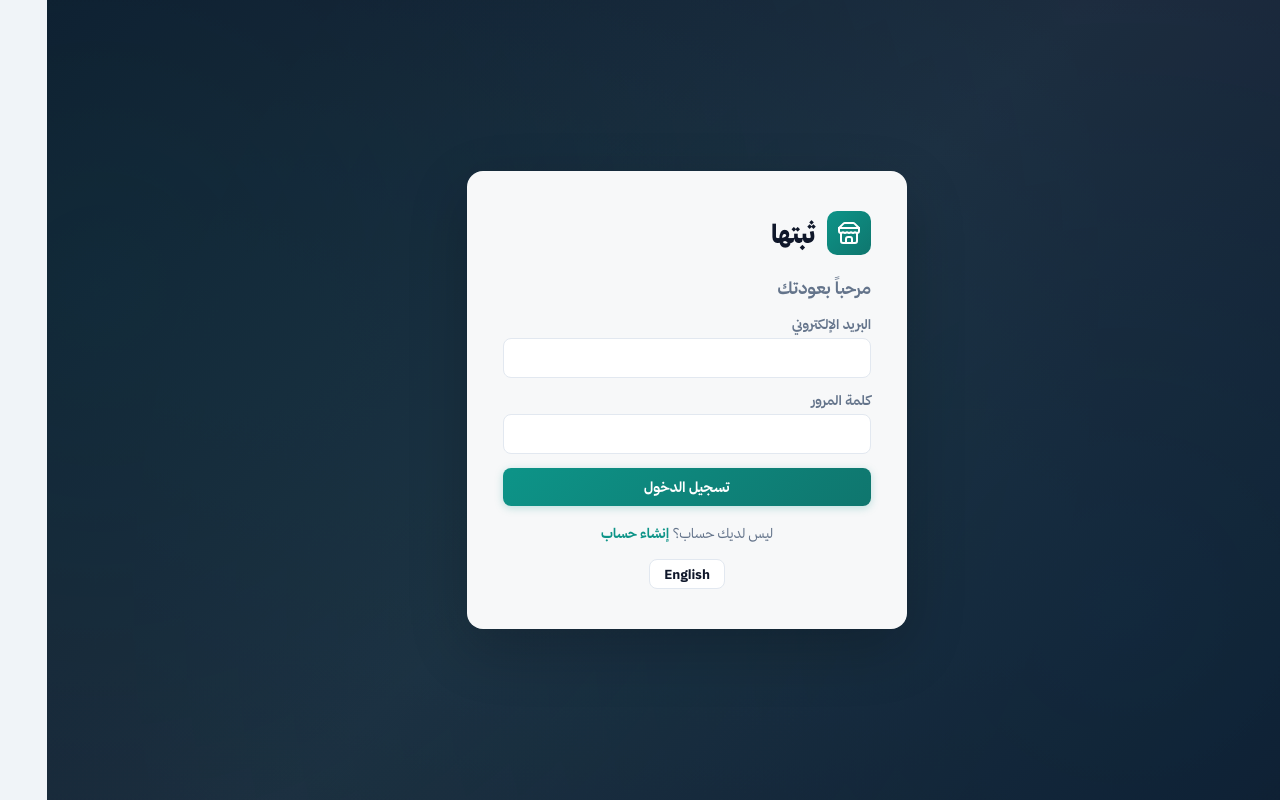
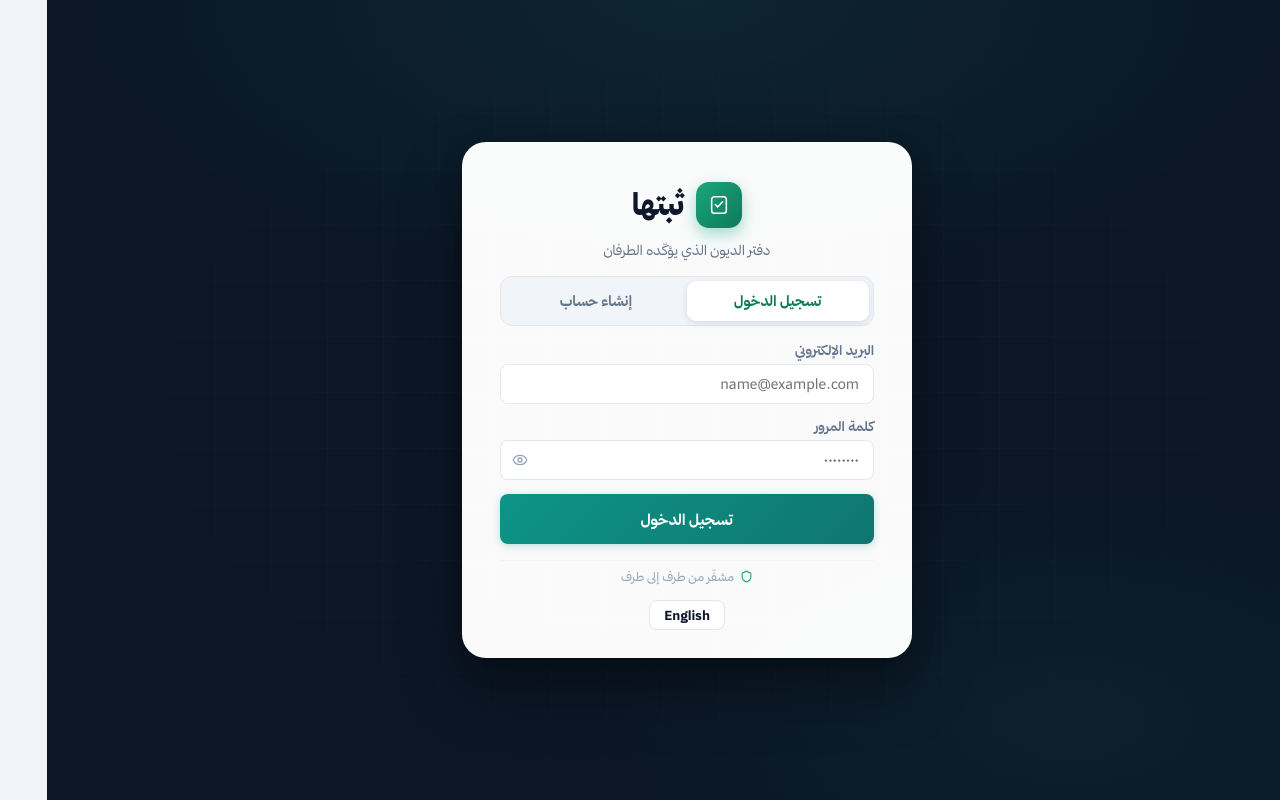
Before and after one commit to aimanalhazmi/thabetha, a React (Vite) app in the folder frontend/: page /auth in a window 1280 px wide. Built offline with nearby package versions, Linux system fonts and the light colour scheme; no server answers.

Commit message:
feat(auth): polish login and signup UI

```diff
--- a/frontend/src/pages/AuthPage.tsx
+++ b/frontend/src/pages/AuthPage.tsx
@@ -1,4 +1,4 @@
-import { Mail, Store, UserRound } from 'lucide-react';
+import { AlertCircle, Eye, EyeOff, Mail, Shield, Store, UserRound } from 'lucide-react';
 import { useState } from 'react';
 import { useNavigate } from 'react-router-dom';
 import { useAuth } from '../contexts/AuthContext';
@@ -25,6 +25,7 @@ export function AuthPage({ language, onToggleLanguage }: Props) {
   const [phone, setPhone] = useState('');
   const [taxId, setTaxId] = useState('');
   const [commercialReg, setCommercialReg] = useState('');
+  const [showPassword, setShowPassword] = useState(false);
 
   const tr = (key: Parameters<typeof t>[1]) => t(language, key);
 
@@ -74,16 +75,25 @@ export function AuthPage({ language, onToggleLanguage }: Props) {
     setError('');
   }
 
+  const isSignupActive = mode === 'signup-type' || mode === 'signup-form';
+
   return (
     <div className="auth-page">
       <div className="auth-card">
-        <div className="auth-brand">
-          <div className="brand-icon">
-            <Store size={24} />
+
+        {/* ── Logo ── */}
+        <div className="auth-brand-row">
+          <div className="auth-logo-icon">
+            <svg width="22" height="22" viewBox="0 0 24 24" fill="none">
+              <rect x="4" y="3" width="16" height="18" rx="3" stroke="white" strokeWidth="1.7" />
+              <path d="M8 11.5l2.5 2.5L16 8.5" stroke="white" strokeWidth="1.7" strokeLinecap="round" strokeLinejoin="round" />
+            </svg>
           </div>
-          <h1>{tr('appName')}</h1>
+          <h1 className="auth-app-name">{tr('appName')}</h1>
         </div>
+        <p className="auth-tagline">{tr('tagline')}</p>
 
+        {/* ── Verify mode ── */}
         {mode === 'verify' ? (
           <div className="verify-screen">
             <div className="verify-icon">
@@ -91,9 +101,7 @@ export function AuthPage({ language, onToggleLanguage }: Props) {
             </div>
             <h2>{tr('emailVerification')}</h2>
             <p>{tr('emailVerificationDesc')}</p>
-            <p style={{ fontSize: '0.8rem', color: '#64748b' }}>
-              {tr('inbucketDevHint')}
-            </p>
+            <p className="verify-hint">{tr('inbucketDevHint')}</p>
             <button
               className="primary-button"
               onClick={() => { setMode('signin'); setError(''); }}
@@ -101,12 +109,39 @@ export function AuthPage({ language, onToggleLanguage }: Props) {
               {tr('backToSignIn')}
             </button>
           </div>
-        ) : mode === 'signup-type' ? (
+        ) : (
           <>
-            <h2>{tr('selectAccountType')}</h2>
-            <p style={{ color: '#64748b', marginTop: '-0.25rem' }}>{tr('selectAccountTypeDesc')}</p>
+            {/* ── Tab switcher ── */}
+            <div className="auth-tabs">
+              <button
+                type="button"
+                className={mode === 'signin' ? 'auth-tab active' : 'auth-tab'}
+                onClick={() => { setMode('signin'); resetSignup(); setError(''); }}
+              >
+                {tr('signIn')}
+              </button>
+              <button
+                type="button"
+                className={isSignupActive ? 'auth-tab active' : 'auth-tab'}
+                onClick={() => { if (mode === 'signin') { setMode('signup-type'); setError(''); } }}
+              >
+                {tr('signUp')}
+              </button>
+              <span className="auth-tab-indicator" data-pos={mode === 'signin' ? '0' : '1'} />
+            </div>
 
-            {error && <div className="message error">{error}</div>}
+            {/* ── Account type selection ── */}
+            {mode === 'signup-type' && (
+              <>
+                <h2 className="auth-step-title">{tr('selectAccountType')}</h2>
+                <p className="auth-step-sub">{tr('selectAccountTypeDesc')}</p>
+
+                {error && (
+                  <div className="auth-error">
+                    <AlertCircle size={15} />
+                    <span>{error}</span>
+                  </div>
+                )}
 
                 <div className="account-type-grid">
                   <button
@@ -136,42 +171,64 @@ export function AuthPage({ language, onToggleLanguage }: Props) {
                 >
                   {tr('continueAction')}
                 </button>
-
-            <p className="auth-toggle">
-              {tr('alreadyHaveAccount')}{' '}
-              <button
-                className="link-button"
-                onClick={() => { setMode('signin'); resetSignup(); }}
-              >
-                {tr('signIn')}
-              </button>
-            </p>
               </>
-        ) : (
-          <>
-            <h2>{mode === 'signin' ? tr('welcomeBack') : tr('createAccount')}</h2>
-            {mode === 'signup-form' && accountType && (
-              <p style={{ color: '#64748b', marginTop: '-0.25rem' }}>
-                {accountType === 'creditor' ? tr('shopOwner') : tr('customer')}
-                {' · '}
-                <button className="link-button" onClick={() => setMode('signup-type')}>{tr('back')}</button>
-              </p>
             )}
 
-            {error && <div className="message error">{error}</div>}
+            {/* ── Sign-in / Sign-up forms ── */}
+            {(mode === 'signin' || mode === 'signup-form') && (
+              <>
+                {mode === 'signup-form' && accountType && (
+                  <div className="auth-signup-context">
+                    <span className="auth-signup-role">
+                      {accountType === 'creditor' ? tr('shopOwner') : tr('customer')}
+                    </span>
+                    <button type="button" className="link-button" onClick={() => setMode('signup-type')}>
+                      {tr('back')}
+                    </button>
+                  </div>
+                )}
+
+                {error && (
+                  <div className="auth-error">
+                    <AlertCircle size={15} />
+                    <span>{error}</span>
+                  </div>
+                )}
 
                 {mode === 'signin' ? (
                   <form onSubmit={(e) => void handleSignIn(e)} className="auth-form">
                     <label className="field">
                       <span>{tr('email')}</span>
-                  <input type="email" required value={email} onChange={(e) => setEmail(e.target.value)} />
+                      <input
+                        type="email"
+                        required
+                        value={email}
+                        onChange={(e) => setEmail(e.target.value)}
+                        placeholder="name@example.com"
+                      />
                     </label>
                     <label className="field">
                       <span>{tr('password')}</span>
-                  <input type="password" required value={password} onChange={(e) => setPassword(e.target.value)} />
+                      <div className="password-field">
+                        <input
+                          type={showPassword ? 'text' : 'password'}
+                          required
+                          value={password}
+                          onChange={(e) => setPassword(e.target.value)}
+                          placeholder="••••••••"
+                        />
+                        <button
+                          type="button"
+                          className="eye-toggle"
+                          onClick={() => setShowPassword((s) => !s)}
+                          tabIndex={-1}
+                        >
+                          {showPassword ? <EyeOff size={16} /> : <Eye size={16} />}
+                        </button>
+                      </div>
                     </label>
                     <button type="submit" className="primary-button" disabled={loading}>
-                  {loading ? '...' : tr('signIn')}
+                      {loading ? <span className="auth-spinner" /> : tr('signIn')}
                     </button>
                   </form>
                 ) : (
@@ -182,15 +239,44 @@ export function AuthPage({ language, onToggleLanguage }: Props) {
                     </label>
                     <label className="field">
                       <span>{tr('phone')}</span>
-                  <input type="tel" required value={phone} onChange={(e) => setPhone(e.target.value)} placeholder={tr('phonePlaceholder')} />
+                      <input
+                        type="tel"
+                        required
+                        value={phone}
+                        onChange={(e) => setPhone(e.target.value)}
+                        placeholder={tr('phonePlaceholder')}
+                      />
                     </label>
                     <label className="field">
                       <span>{tr('email')}</span>
-                  <input type="email" required value={email} onChange={(e) => setEmail(e.target.value)} />
+                      <input
+                        type="email"
+                        required
+                        value={email}
+                        onChange={(e) => setEmail(e.target.value)}
+                        placeholder="name@example.com"
+                      />
                     </label>
                     <label className="field">
                       <span>{tr('password')}</span>
-                  <input type="password" required minLength={6} value={password} onChange={(e) => setPassword(e.target.value)} />
+                      <div className="password-field">
+                        <input
+                          type={showPassword ? 'text' : 'password'}
+                          required
+                          minLength={6}
+                          value={password}
+                          onChange={(e) => setPassword(e.target.value)}
+                          placeholder="••••••••"
+                        />
+                        <button
+                          type="button"
+                          className="eye-toggle"
+                          onClick={() => setShowPassword((s) => !s)}
+                          tabIndex={-1}
+                        >
+                          {showPassword ? <EyeOff size={16} /> : <Eye size={16} />}
+                        </button>
+                      </div>
                     </label>
 
                     {accountType === 'creditor' && (
@@ -207,30 +293,26 @@ export function AuthPage({ language, onToggleLanguage }: Props) {
                     )}
 
                     <button type="submit" className="primary-button" disabled={loading}>
-                  {loading ? '...' : tr('signUp')}
+                      {loading ? <span className="auth-spinner" /> : tr('signUp')}
                     </button>
                   </form>
                 )}
-
-            <p className="auth-toggle">
-              {mode === 'signin' ? tr('dontHaveAccount') : tr('alreadyHaveAccount')}
-              {' '}
-              <button
-                className="link-button"
-                onClick={() => {
-                  if (mode === 'signin') { setMode('signup-type'); setError(''); }
-                  else { setMode('signin'); resetSignup(); }
-                }}
-              >
-                {mode === 'signin' ? tr('signUp') : tr('signIn')}
-              </button>
-            </p>
+              </>
+            )}
           </>
         )}
 
+        {/* ── Trust badge ── */}
+        <div className="auth-trust">
+          <Shield size={13} />
+          <span>{language === 'ar' ? 'مشفّر من طرف إلى طرف' : 'End-to-end encrypted'}</span>
+        </div>
+
+        {/* ── Language toggle ── */}
         <button className="ghost-button lang-toggle" onClick={onToggleLanguage}>
           {tr('switchLanguage')}
         </button>
+
       </div>
     </div>
   );
--- a/frontend/src/styles/app.css
+++ b/frontend/src/styles/app.css
@@ -885,7 +885,10 @@ pre, .answer {
   display: flex;
   align-items: center;
   justify-content: center;
-  background: linear-gradient(135deg, #0f172a 0%, #1e293b 50%, #0f172a 100%);
+  background:
+    radial-gradient(ellipse 80% 60% at 50% 0%, rgba(26,166,122,0.10), transparent 60%),
+    radial-gradient(ellipse 60% 50% at 80% 90%, rgba(26,166,122,0.06), transparent 60%),
+    #0b1726;
   padding: 24px;
   position: relative;
   overflow: hidden;
@@ -894,58 +897,217 @@ pre, .answer {
 .auth-page::before {
   content: '';
   position: absolute;
-  top: -50%;
-  left: -50%;
-  width: 200%;
-  height: 200%;
-  background: radial-gradient(circle at 30% 40%, rgba(13,148,136,0.12) 0%, transparent 50%),
-              radial-gradient(circle at 70% 60%, rgba(6,182,212,0.08) 0%, transparent 50%);
-  animation: auth-glow 10s ease-in-out infinite alternate;
-}
-
-@keyframes auth-glow {
-  0% { transform: translate(0, 0); }
-  100% { transform: translate(-5%, 5%); }
+  inset: 0;
+  background-image:
+    linear-gradient(rgba(255,255,255,0.025) 1px, transparent 1px),
+    linear-gradient(90deg, rgba(255,255,255,0.025) 1px, transparent 1px);
+  background-size: 56px 56px;
+  mask-image: radial-gradient(ellipse 70% 70% at 50% 50%, black, transparent);
+  pointer-events: none;
 }
 
 .auth-card {
-  background: rgba(255,255,255,0.97);
-  backdrop-filter: blur(20px);
-  border-radius: 16px;
-  box-shadow: 0 20px 60px rgba(0,0,0,0.2);
-  padding: 40px 36px;
+  background: rgba(255,255,255,0.98);
+  border-radius: 24px;
+  box-shadow:
+    0 1px 0 rgba(255,255,255,0.06) inset,
+    0 30px 60px rgba(0,0,0,0.35),
+    0 8px 24px rgba(0,0,0,0.18);
+  padding: 40px 38px 28px;
   width: 100%;
-  max-width: 440px;
+  max-width: 450px;
   display: flex;
   flex-direction: column;
-  gap: 18px;
+  gap: 16px;
   position: relative;
   z-index: 1;
 }
 
-.auth-brand {
+/* ── Logo row ── */
+.auth-brand-row {
   display: flex;
   align-items: center;
+  justify-content: center;
   gap: 12px;
-  margin-bottom: 4px;
 }
 
-.auth-brand .brand-icon {
-  width: 44px;
-  height: 44px;
+.auth-logo-icon {
+  width: 46px;
+  height: 46px;
+  border-radius: 13px;
+  background: linear-gradient(135deg, #1aa67a, #0e7a5a);
+  display: flex;
+  align-items: center;
+  justify-content: center;
+  flex-shrink: 0;
+  box-shadow: 0 6px 16px rgba(26,166,122,0.40);
 }
 
-.auth-brand h1 {
-  font-size: 1.6rem;
-  font-weight: 800;
-  color: var(--text);
+.auth-app-name {
+  font-size: 1.9rem;
+  font-weight: 900;
+  color: #0f172a;
   letter-spacing: -0.02em;
+  line-height: 1;
 }
 
-.auth-card h2 {
+.auth-tagline {
+  text-align: center;
+  color: #64748b;
+  font-size: 0.86rem;
+  line-height: 1.5;
+  margin-top: -4px;
+}
+
+/* ── Tab switcher ── */
+.auth-tabs {
+  position: relative;
+  display: grid;
+  grid-template-columns: 1fr 1fr;
+  background: #f1f5f9;
+  border: 1px solid #e2e8f0;
+  padding: 4px;
+  border-radius: 12px;
+}
+
+.auth-tab {
+  position: relative;
+  z-index: 1;
+  background: transparent;
+  border: 0;
+  padding: 11px 0;
+  font-size: 0.9rem;
+  font-weight: 600;
+  color: #64748b;
+  border-radius: 9px;
+  cursor: pointer;
+  transition: color 0.22s ease;
+  font-family: inherit;
+}
+.auth-tab.active { color: #0e7a5a; }
+
+.auth-tab-indicator {
+  position: absolute;
+  z-index: 0;
+  top: 4px;
+  bottom: 4px;
+  width: calc(50% - 4px);
+  background: #fff;
+  border-radius: 9px;
+  box-shadow: 0 2px 6px rgba(15,30,50,0.12);
+  transition: left 0.28s cubic-bezier(0.4,0,0.2,1),
+              right 0.28s cubic-bezier(0.4,0,0.2,1);
+}
+[dir="rtl"] .auth-tab-indicator[data-pos="0"] { right: 4px; left: auto; }
+[dir="rtl"] .auth-tab-indicator[data-pos="1"] { right: calc(50%); left: auto; }
+[dir="ltr"] .auth-tab-indicator[data-pos="0"] { left: 4px; right: auto; }
+[dir="ltr"] .auth-tab-indicator[data-pos="1"] { left: calc(50%); right: auto; }
+
+/* ── Step title (account type selection) ── */
+.auth-step-title {
   font-size: 1.05rem;
+  font-weight: 700;
+  color: #0f172a;
+  margin: 0;
+}
+.auth-step-sub {
+  margin: -8px 0 0;
+  font-size: 0.85rem;
+  color: #64748b;
+}
+
+/* ── Signup context row (role badge + back link) ── */
+.auth-signup-context {
+  display: flex;
+  align-items: center;
+  justify-content: space-between;
+  gap: 8px;
+  margin-bottom: -4px;
+}
+.auth-signup-role {
+  display: inline-flex;
+  align-items: center;
+  padding: 3px 10px;
+  background: #ecfdf5;
+  border: 1px solid #a7f3d0;
+  border-radius: 999px;
+  font-size: 0.78rem;
   font-weight: 600;
-  color: var(--text-secondary);
+  color: #0e7a5a;
+}
+
+/* ── Error banner ── */
+.auth-error {
+  display: flex;
+  align-items: flex-start;
+  gap: 8px;
+  padding: 11px 14px;
+  background: #fef2f2;
+  border: 1px solid #fecaca;
+  border-radius: 10px;
+  color: #b91c1c;
+  font-size: 0.85rem;
+  font-weight: 500;
+  line-height: 1.55;
+}
+.auth-error svg { flex-shrink: 0; margin-top: 2px; }
+
+/* ── Trust badge ── */
+.auth-trust {
+  display: flex;
+  align-items: center;
+  justify-content: center;
+  gap: 6px;
+  color: #94a3b8;
+  font-size: 0.77rem;
+  padding-top: 8px;
+  border-top: 1px solid #f1f5f9;
+}
+.auth-trust svg { color: #1aa67a; flex-shrink: 0; }
+
+/* ── Password field with eye toggle ── */
+.password-field {
+  position: relative;
+  display: flex;
+  align-items: center;
+}
+.password-field input {
+  flex: 1;
+  width: 100%;
+  padding-inline-end: 42px !important;
+}
+.eye-toggle {
+  position: absolute;
+  inset-inline-end: 12px;
+  background: transparent;
+  border: none;
+  color: #94a3b8;
+  display: flex;
+  align-items: center;
+  justify-content: center;
+  cursor: pointer;
+  padding: 0;
+  height: 100%;
+  transition: color 0.15s;
+}
+.eye-toggle:hover { color: #64748b; }
+
+/* ── Loading spinner inside button ── */
+.auth-spinner {
+  display: inline-block;
+  width: 18px;
+  height: 18px;
+  border: 2px solid rgba(255,255,255,0.4);
+  border-top-color: #fff;
+  border-radius: 50%;
+  animation: spin 0.7s linear infinite;
+}
+
+/* ── Auth card button sizing ── */
+.auth-card .primary-button {
+  width: 100%;
+  height: 50px;
+  font-size: 0.95rem;
 }
 
 .auth-form {
@@ -984,25 +1146,45 @@ pre, .answer {
   display: flex;
   flex-direction: column;
   align-items: center;
-  gap: 16px;
+  gap: 14px;
 }
 
 .verify-icon {
-  width: 64px;
-  height: 64px;
+  width: 70px;
+  height: 70px;
   border-radius: 50%;
-  background: var(--primary-light);
+  background: #ecfdf5;
+  border: 1px solid #a7f3d0;
   display: flex;
   align-items: center;
   justify-content: center;
-  color: var(--primary);
+  color: #0e7a5a;
+  animation: auth-pop 0.4s cubic-bezier(0.4, 0, 0.2, 1);
+}
+
+@keyframes auth-pop {
+  from { transform: scale(0.7); opacity: 0; }
+  to   { transform: scale(1);   opacity: 1; }
+}
+
+.verify-screen h2 {
+  font-size: 1.15rem;
+  font-weight: 700;
+  color: #0f172a;
+  margin: 0;
 }
 
 .verify-screen p {
-  color: var(--text-secondary);
-  font-size: 0.9rem;
-  line-height: 1.6;
-  max-width: 320px;
+  color: #64748b;
+  font-size: 0.88rem;
+  line-height: 1.65;
+  max-width: 310px;
+  margin: 0;
+}
+
+.verify-hint {
+  font-size: 0.76rem !important;
+  color: #94a3b8 !important;
 }
 
 /* ── Filter Tabs ────────────────────────────────────────────── */
@@ -1059,28 +1241,34 @@ pre, .answer {
   display: grid;
   grid-template-columns: 1fr 1fr;
   gap: 12px;
-  margin: 16px 0;
 }
 .account-type-card {
   display: flex;
   flex-direction: column;
   align-items: flex-start;
-  gap: 6px;
-  padding: 16px;
-  border: 2px solid #e2e8f0;
-  border-radius: 12px;
+  gap: 8px;
+  padding: 18px 14px;
+  border: 1.5px solid #e2e8f0;
+  border-radius: 14px;
   background: #fff;
   cursor: pointer;
   text-align: start;
-  transition: border-color 0.15s, background 0.15s;
+  font-family: inherit;
+  transition: border-color 0.18s, background 0.18s, box-shadow 0.18s;
 }
-.account-type-card:hover { border-color: #94a3b8; }
+.account-type-card:hover {
+  border-color: #94a3b8;
+  box-shadow: 0 2px 8px rgba(0,0,0,0.06);
+}
 .account-type-card.selected {
-  border-color: var(--accent, #2563eb);
-  background: #eff6ff;
+  border-color: #1aa67a;
+  background: #ecfdf5;
+  box-shadow: 0 0 0 4px rgba(26,166,122,0.10);
 }
-.account-type-card strong { font-size: 1rem; }
-.account-type-card span { font-size: 0.8rem; color: #64748b; }
+.account-type-card svg { color: #64748b; }
+.account-type-card.selected svg { color: #0e7a5a; }
+.account-type-card strong { font-size: 0.95rem; color: #0f172a; font-weight: 700; }
+.account-type-card span { font-size: 0.78rem; color: #64748b; line-height: 1.45; }
 
 /* ── AI upgrade CTA ─────────────────────────────────────────── */
 .ai-upgrade-card {
```
Lines whose indentation alone changed are shown as unchanged.
